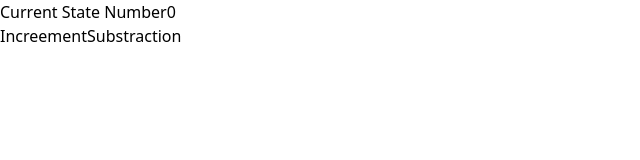
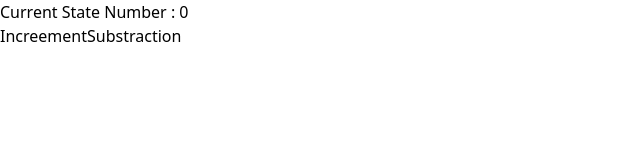
Before and after one commit to 51214-Tasawar/Final-Project, a React (Vite) app in the folder Fe Final-Project/: page / in a window 1280 px wide. Shown: the top 160 px of the page, without its empty margins (0-640 px from the left). Built offline with nearby package versions, Linux system fonts and the light colour scheme.

Commit message:
Code Update Successfully

```diff
--- a/Fe Final-Project/src/App.jsx
+++ b/Fe Final-Project/src/App.jsx
@@ -5,7 +5,7 @@ const App =()=>{
   return(
     <>
     <div>
-      <h1>Current State Number{count}</h1>
+      <h1>Current State Number : {count}</h1>
       <button onClick={()=>setCount(count + 1)}
         className="bg-green-500 p-2 rounded-md text-white font-light">Increement</button>
       <button onClick={()=>setCount(count - 1)}
```
